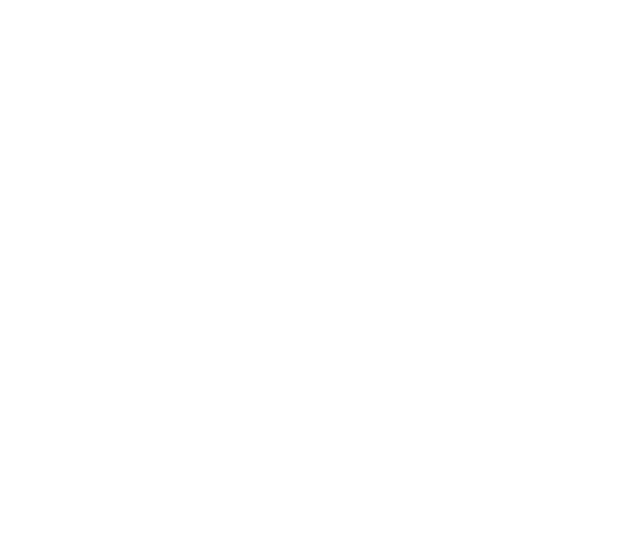
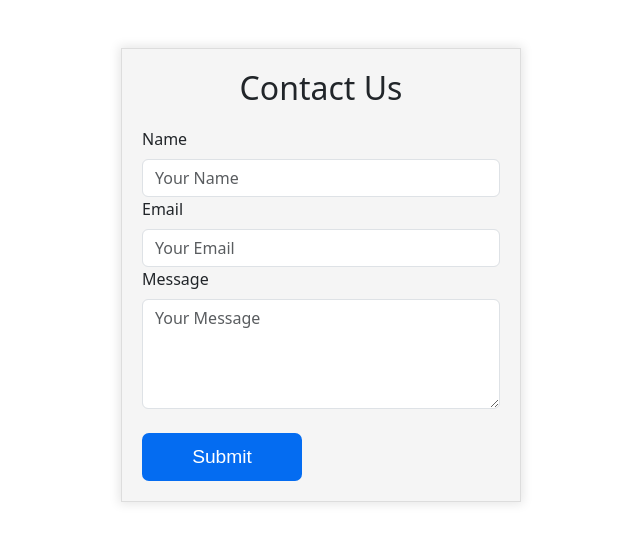
Before and after one commit to BhatNishanthGanesh/ecommerce, a React (Create React App) app in the folder ecommerce/: page /contacts in a window 1280 px wide. Before the commit this address had no page. Shown: the top 542 px of the page, without its empty margins (319-959 px from the left). Built offline with nearby package versions, Linux system fonts and the light colour scheme.

Commit message:
Contact page added

```diff
--- a/ecommerce/src/App.js
+++ b/ecommerce/src/App.js
@@ -11,6 +11,7 @@
 import Login from './pages/Login'
 import ReviewPage from "./components/ReviewPage";
 import ShoppingPage from "./pages/ShoppingPage";
+
 function App() {
   return (
     <BrowserRouter>
@@ -21,6 +22,7 @@
       <Route path="/cart" element={<ShoppingPage/>}></Route>
       <Route path="/footer" element={<Footer/>}></Route>
       <Route path="/profile" element={<Profile/>}></Route>
+      <Route path="/contacts" element={<ContactForm/>}></Route>
 
     </Routes>
 
--- /dev/null
+++ b/ecommerce/src/components/ContactForm.js
@@ -0,0 +1,48 @@
+
+    import React from 'react';
+    import { Form, Button } from 'react-bootstrap';
+    const formContainerStyle = {
+        maxWidth: '400px', // Adjust the desired width
+        margin: '0 auto',
+        padding: '20px',
+        backgroundColor: '#f5f5f5', // Light background color
+        border: '1px solid #ddd',
+        boxShadow: '0px 0px 10px 2px rgba(0, 0, 0, 0.1)', // Box shadow
+      };
+
+      const headerStyle = {
+        textAlign: 'center',
+        marginBottom: '20px',
+      };
+
+    const ContactForm = () => {
+      return (
+        <div className="container mt-5"style={formContainerStyle}>
+               <div style={headerStyle}>
+          <h2>Contact Us</h2>
+          </div>
+          <Form>
+            <Form.Group controlId="formBasicName">
+              <Form.Label>Name</Form.Label>
+              <Form.Control type="text" placeholder="Your Name" />
+            </Form.Group>
+
+            <Form.Group controlId="formBasicEmail">
+              <Form.Label>Email</Form.Label>
+              <Form.Control type="email" placeholder="Your Email" />
+            </Form.Group>
+
+            <Form.Group controlId="formBasicMessage">
+              <Form.Label>Message</Form.Label>
+              <Form.Control as="textarea" rows={4} placeholder="Your Message" />
+            </Form.Group>
+
+            <Button variant="primary" type="submit" className='mt-4'>
+              Submit
+            </Button>
+          </Form>
+        </div>
+      );
+    };
+
+    export default ContactForm;
```
